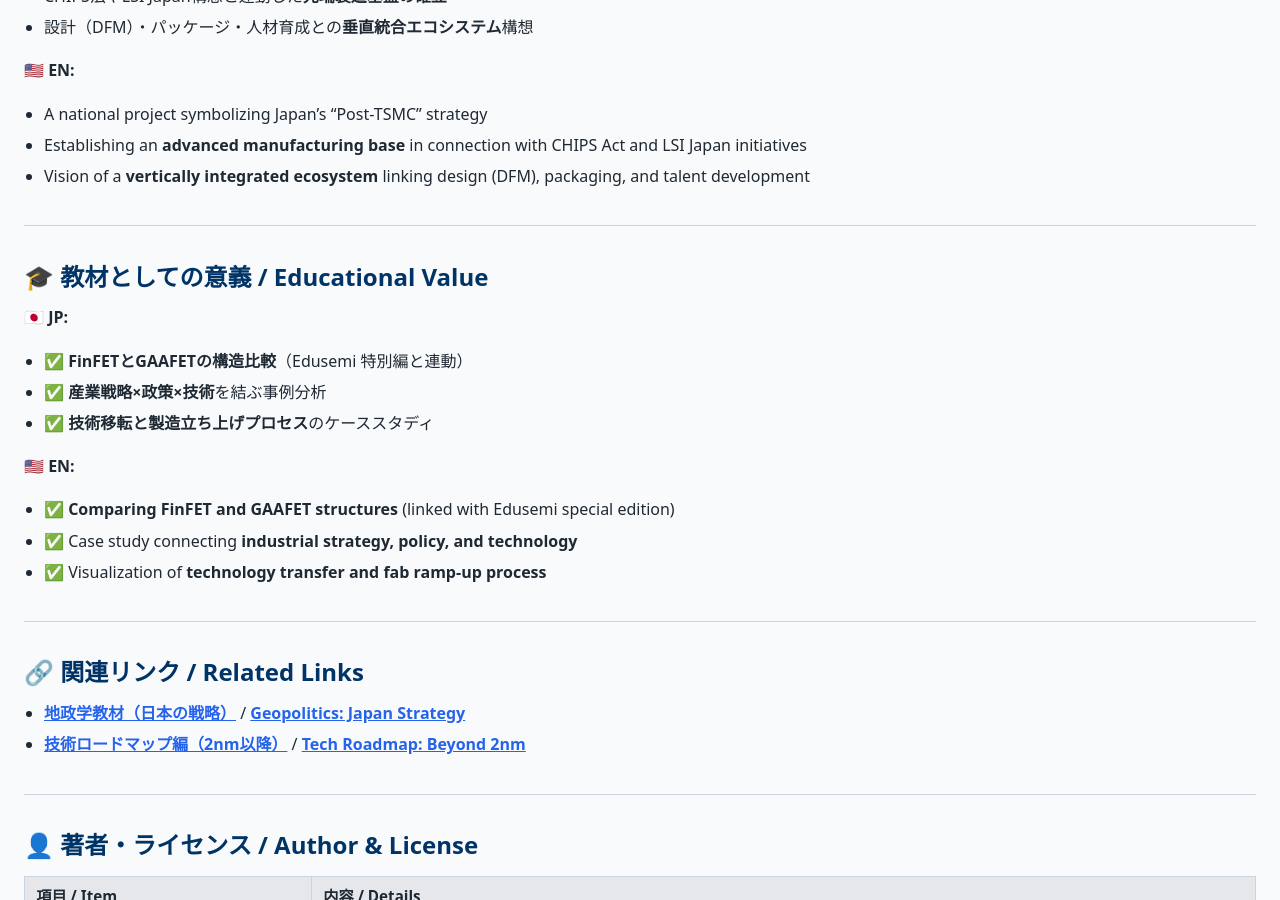
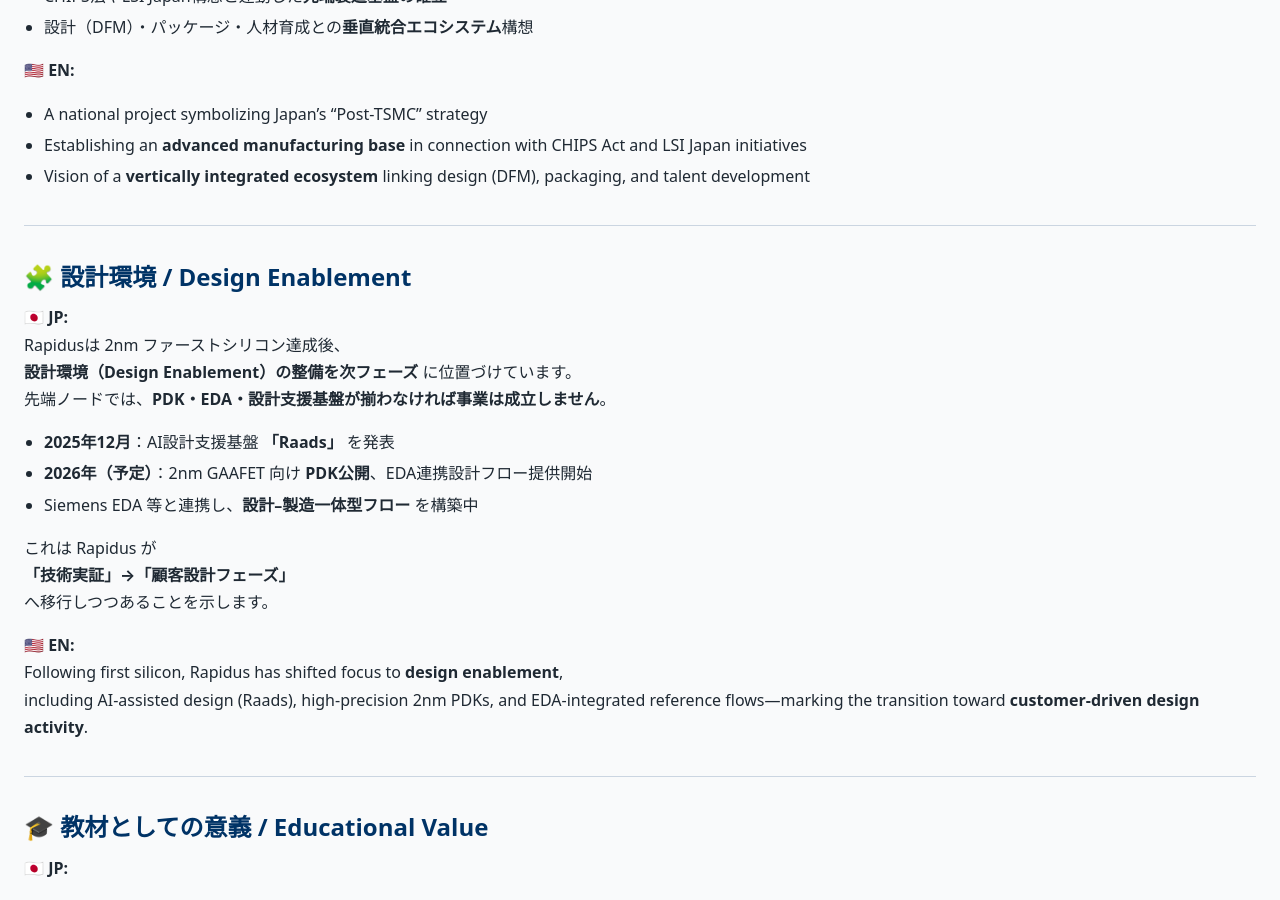
Before and after one commit to Samizo-AITL/Edusemi-Plus, a Jekyll site: the page built from rapidus/index.md, in a window 1280 px wide and 900 px high, scrolled down 2133 px. Built offline with Jekyll 4.4.1, drawn with Linux system fonts in a browser that asks for light colours.

Commit message:
Update index.md

```diff
--- a/rapidus/index.md
+++ b/rapidus/index.md
@@ -82,6 +82,29 @@
 
 ---
 
+## 🧩 設計環境 / Design Enablement
+
+**🇯🇵 JP:**
+Rapidusは 2nm ファーストシリコン達成後、
+**設計環境（Design Enablement）の整備を次フェーズ** に位置づけています。
+先端ノードでは、**PDK・EDA・設計支援基盤が揃わなければ事業は成立しません**。
+
+- **2025年12月**：AI設計支援基盤 **「Raads」** を発表
+- **2026年（予定）**：2nm GAAFET 向け **PDK公開**、EDA連携設計フロー提供開始
+- Siemens EDA 等と連携し、**設計–製造一体型フロー** を構築中
+
+これは Rapidus が
+**「技術実証」→「顧客設計フェーズ」**
+へ移行しつつあることを示します。
+
+**🇺🇸 EN:**
+Following first silicon, Rapidus has shifted focus to **design enablement**,
+including AI-assisted design (Raads), high-precision 2nm PDKs, and
+EDA-integrated reference flows—marking the transition toward
+**customer-driven design activity**.
+
+---
+
 ## 🎓 教材としての意義 / Educational Value
 **🇯🇵 JP:**
 - ✅ **FinFETとGAAFETの構造比較**（Edusemi 特別編と連動）
```
